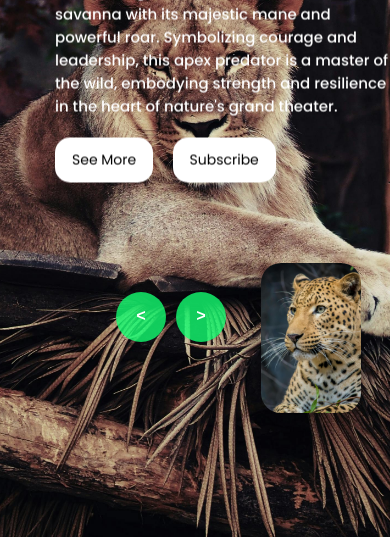
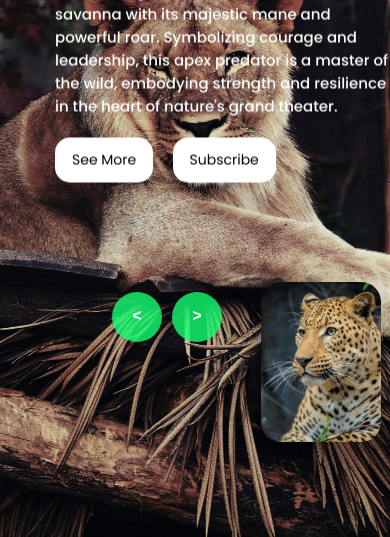
Before and after one commit to ramansahu823/CodeAlpha_Image_Slider, a plain HTML site: page index.html in a window 390 px wide. Shown: the part 307-844 px from the top of the page. Drawn offline with Linux system fonts and the light colour scheme.

Commit message:
Update style.css

```diff
--- a/style.css
+++ b/style.css
@@ -336,8 +336,10 @@ a:hover {
 
     }
     .main .list .item {
-        width: 100px;
-        height: 150px;
+        position: absolute;
+        top: 83%;
+        width: 120px;
+        height: 160px;
     }
 
     .content .btn button {
@@ -345,6 +347,6 @@ a:hover {
         font-size: 14px;
     }
     .arrows{
-        margin-right: 40px;
+        margin-right: 44px;
     }
 }
```
